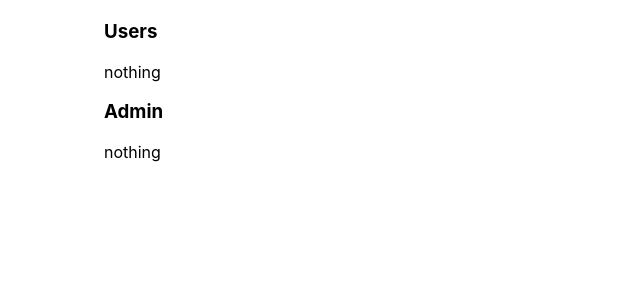
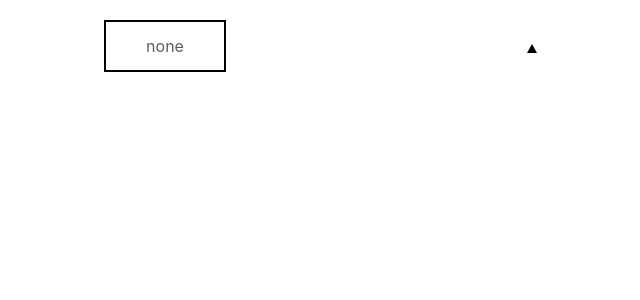
Before and after one commit to Katherina17/reactKabzda, a React (Create React App) app: page / in a window 1280 px wide. Shown: the top 300 px of the page, without its empty margins (236-876 px from the left). Built offline with nearby package versions, Linux system fonts and the light colour scheme.

Commit message:
feat: create own Select without keyPress

```diff
--- a/src/App.tsx
+++ b/src/App.tsx
@@ -5,6 +5,7 @@ import Accordion from "./components/Accordion/Accordion";
 import {OnOff} from "./components/OnOff/OnOf";
 import {UncontrolledOnOff} from "./components/UncontrolledOnOff/OnOf";
 import {UncontrolledInputs} from "./components/UncontolledInputs/UncontrolledInputs";
+import {Select, SelectType} from "./components/Select/Select";
 
 const usersValues = [
     {id: 1, value: 'Stas'},
@@ -22,10 +23,21 @@ const adminValues = [
     {id: 10, value: 'Vasily'},
 ]
 
+
+const selectData: SelectType[] = [
+    {id: 6, value: '1', title: 'none'},
+    {id: 7, value: '2', title: 'JS'},
+    {id: 8, value: '3', title: 'CSS'},
+    {id: 9, value: '4', title: 'HTML'},
+
+]
+
 function App() {
     const[ratingValue, setRatingValue] = useState<valueType>(0);
     const[collapsedValue, setCollapsedValue] = useState(false);
     const [light, setLight] = useState<boolean>(false);
+    const [selectValue, setSelectValue] = useState('1');
+
 
     const onClickHandler = (value: string) => {
         console.log(`Hello, ${value}, have a good day!`)
@@ -37,13 +49,11 @@ function App() {
             <Accordion title={"Users"}
                        collapsed={collapsedValue}
                        setCollapsedValue={setCollapsedValue}/>
-            <Accordion title={'Admin'}
-                       collapsed={collapsedValue}
-                       setCollapsedValue={setCollapsedValue}/>
+
             <UncontrolledOnOff light={light}
                                setLight={setLight}/>*/}
            {/* <UncontrolledInputs/>*/}
-            <Accordion title={"Users"}
+            {/*<Accordion title={"Users"}
                        collapsed={collapsedValue}
                        items={usersValues}
                        setCollapsedValue={setCollapsedValue}
@@ -52,7 +62,11 @@ function App() {
                        collapsed={collapsedValue}
                        items={adminValues}
                        setCollapsedValue={setCollapsedValue}
-                       callBack={(value) => onClickHandler(value)}/>
+                       callBack={(value) => onClickHandler(value)}/>*/}
+
+            <Select selectData={selectData}
+                    setSelectValue={setSelectValue}
+                    value={selectValue}/>
         </div>
     );
 }
--- /dev/null
+++ b/src/components/Select/Select.module.css
@@ -0,0 +1,68 @@
+.select{
+    width: 118px;
+    height: 3rem;
+    border: 2px solid black;
+    display: flex;
+    flex-direction: column;
+    align-items: center;
+    justify-content: center;
+    color: #000000a3;
+
+}
+
+.selectActive{
+    width: 118px;
+    height: 3rem;
+    border: 2px solid rgb(25, 118, 210);
+    display: flex;
+    flex-direction: column;
+    align-items: center;
+    justify-content: center;
+    color: black;
+}
+
+.modalSelectValues{
+    width: 118px;
+    height: 8rem;
+    background: white;
+    color: black;
+    box-shadow: 0px 1px 2px #00000057;
+    border-radius: 5px;
+    display: flex;
+    flex-direction: column;
+    align-items: center;
+    justify-content: center;
+    position: absolute;
+}
+
+.selectActive::after{
+    content: '';
+    border: 5px solid transparent;
+    border-top: 9px solid rgb(25, 118, 210);
+    position: absolute;
+    left: 47.7rem;
+}
+
+.select::after{
+    content: '';
+    border: 5px solid transparent;
+    border-bottom: 9px solid black;
+    position: absolute;
+    left: 47.7rem;
+}
+
+
+
+.modalSelectValues div:hover{
+  background: rgba(25, 118, 210, 0.12);
+    width: 118px;
+    cursor: pointer;
+    display: inline-block;
+    text-align: center;
+}
+
+.targetItem{
+    width: 118px;
+    background: rgba(25, 118, 210, 0.12);
+    text-align: center;
+}
--- /dev/null
+++ b/src/components/Select/Select.tsx
@@ -0,0 +1,68 @@
+import s from './Select.module.css';
+import {useState} from "react";
+
+export type SelectType = {
+    id: number;
+    value: string;
+    title: string;
+}
+
+type SelectPropsType = {
+    selectData: SelectType[]
+    value: string;
+    setSelectValue: (value: string) => void;
+}
+
+
+
+export const Select = (props: SelectPropsType) => {
+    let currValue = props.selectData.find(el => el.value === props.value);
+    const [isSelectedValue, setIsSelectedValue] = useState(false);
+    const onClickHandler = () => {
+        setIsSelectedValue(!isSelectedValue)
+    }
+    const changeInputValueOnClick = (value: string) => {
+        props.setSelectValue(value);
+    }
+    return (
+        <>
+            <div className={isSelectedValue ? `${s.selectActive}` : s.select} onClick={onClickHandler}>
+                <span>{currValue && currValue.title}</span>
+            </div>
+            <div>
+                {isSelectedValue && <ModalSelectValues selectData={props.selectData}
+                                                       callBack={changeInputValueOnClick}
+                                                       selectedValue={currValue && currValue.value}
+                                                       isSelectedValue={isSelectedValue}
+                                                       setIsSelectedValue={setIsSelectedValue}
+                />}
+            </div>
+        </>
+    )
+}
+
+type ModalSelectValues = {
+    selectData: SelectType[]
+    callBack: (title: string) => void
+    selectedValue: string | undefined;
+    isSelectedValue: boolean;
+    setIsSelectedValue: (val: boolean) => void
+}
+
+const ModalSelectValues = (props: ModalSelectValues) => {
+    const addCallBacks = (value: string) => {
+        props.callBack(value);
+        props.setIsSelectedValue(!props.isSelectedValue)
+    }
+    return (
+        <div className={s.modalSelectValues}>
+            {props.selectData.map(el => {
+                    return (
+                        <div className={props.selectedValue === el.value ? s.targetItem : ''} key={el.id} onClick={() => addCallBacks(el.value)}>{el.title}</div>
+                    )
+                }
+            )
+            }
+        </div>
+    )
+}
```
